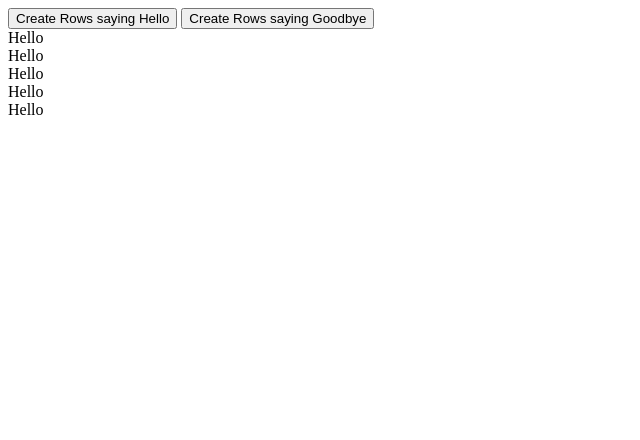
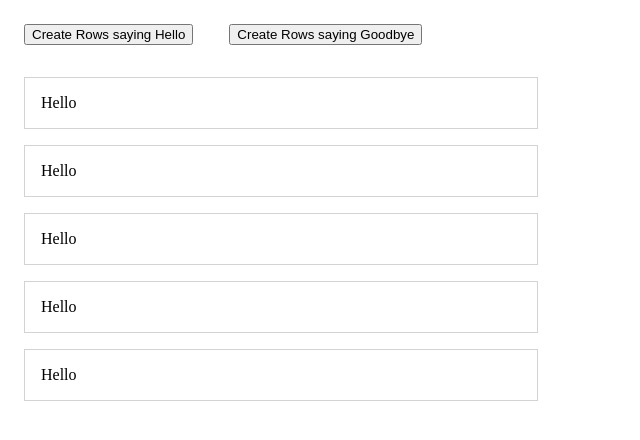
Before and after one commit to MobolanleAdebesin/vanilla-javascript, a plain HTML site: page index.html in a window 1280 px wide. Both pictures are taken after a click on the button "Create Rows saying Hello". Shown: the whole page, without its empty margins (0-640 px from the left). Drawn offline with Linux system fonts and the light colour scheme.

Commit message:
Edit stylesheet
- Add 'hidden' class to hide divs initially
- Modify event listener to remove 'hidden' class on button click

Hiding the div until the button is clicked prevents box borders from appearing prematurely.

```diff
--- a/index.html
+++ b/index.html
@@ -12,11 +12,11 @@
         <button class="greeting" id="hello">Create Rows saying Hello</button>
         <button class="greeting" id="goodbye">Create Rows saying Goodbye</button>
 
-        <div class="greetingContainer"></div>
-        <div class="greetingContainer"></div>
-        <div class="greetingContainer"></div>
-        <div class="greetingContainer"></div>
-        <div class="greetingContainer"></div>
+        <div class="greetingContainer hidden"></div>
+        <div class="greetingContainer hidden"></div>
+        <div class="greetingContainer hidden"></div>
+        <div class="greetingContainer hidden"></div>
+        <div class="greetingContainer hidden"></div>
         <script src="main.js" charset="utf-8"></script>
     </body>
 </html>
--- a/main.js
+++ b/main.js
@@ -7,6 +7,7 @@ for (let i = 0; i < greeting.length; i++) {
     if (greeting[i].id === "hello") {
       greetingContainer.map(div => {
         div.innerText = "Hello";
+        div.classList.remove("hidden");
       });
     } else {
       greetingContainer.map(div => {
--- a/styles.css
+++ b/styles.css
@@ -0,0 +1,13 @@
+.greeting {
+  margin: 1rem;
+}
+
+.greetingContainer {
+  margin: 1rem;
+  padding: 1rem;
+  border: 1px solid lightgray;
+  max-width: 30rem;
+}
+.hidden {
+  display: none;
+}
```
